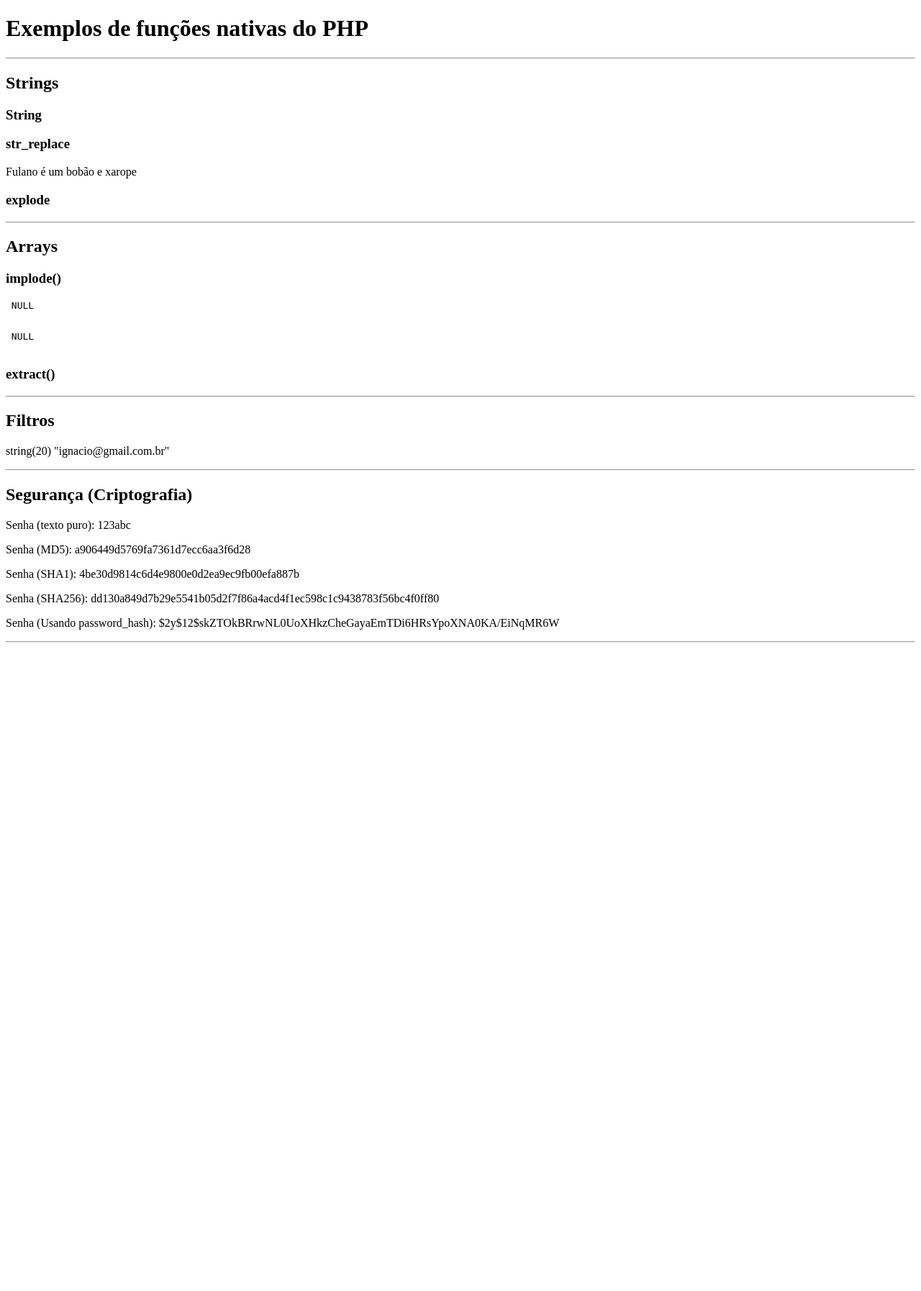
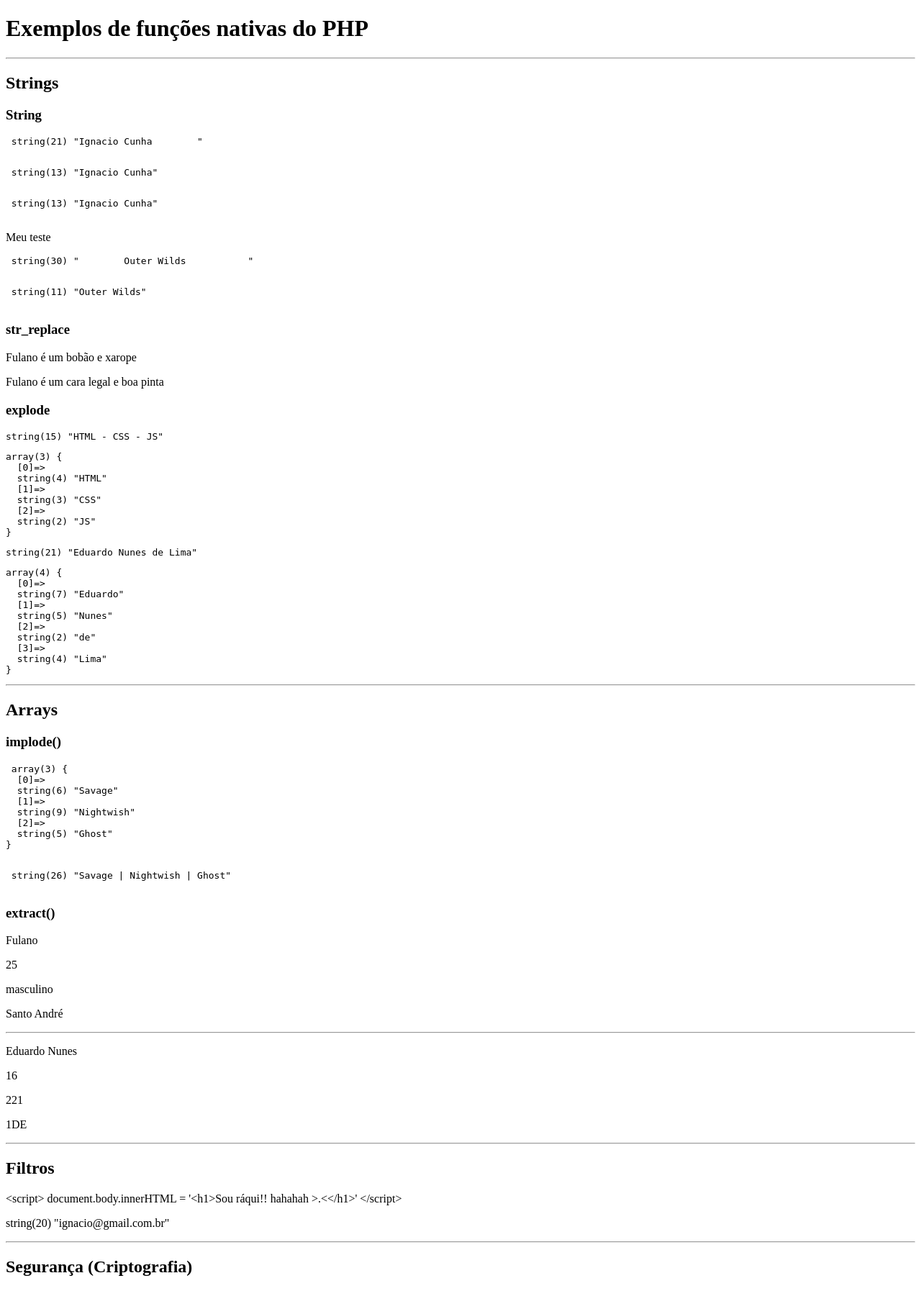
Before and after one commit to Brunoquerinojr/php, a PHP site: page /06-funcoes_nativas.php in a window 1280 px wide. Shown: the whole page at 72% size. Before the commit the page ends 893 px from the top, so only its background shows below. Run offline with PHP 8.4, Linux system fonts and the light colour scheme; data that the repository does not hold is empty.

Commit message:
attform3

```diff
--- a/Aulas 3 e 4_PHP (Alunos)/Aula04_alunos/2_funções/06-funcoes_nativas.php
+++ b/Aulas 3 e 4_PHP (Alunos)/Aula04_alunos/2_funções/06-funcoes_nativas.php
@@ -16,19 +16,28 @@
     // Trim(param) -> Remove espaços antes e depois de strings
     $nome = "Ignacio Cunha        ";
     $nomeSemEspaco = trim($nome);
+    $jogo = "        Outer Wilds           ";
 ?>
 
-<!-- 1ª Digitação (Aqui) -->
+
+<pre> <?=var_dump($nome)?> </pre>
+<pre> <?=var_dump(trim($nome))?> </pre>
+<pre> <?=var_dump($nomeSemEspaco)?> </pre>
+
+<p>Meu teste</p>
+<pre> <?=var_dump($jogo)?> </pre>
+<pre> <?=var_dump(trim($jogo))?> </pre>
 
 <!-- ___________________________________________________________ -->
 <!-- Substitui um texto por outro-->
 <h3>str_replace</h3>
 <?php
 $fraseFeia = "<p>Fulano é um bobão e xarope</p>";
-
-
-//  2ª Digitação (Aqui)
-
+$fraseBonita = str_replace (
+    ["bobão", "xarope"],
+    ["cara legal", "boa pinta"],
+    $fraseFeia
+);
 
 echo $fraseFeia;
 echo $fraseBonita;
@@ -42,14 +51,27 @@ $arrayLinguagens = explode(" - ", $linguagens);
 
 ?>
 
-<!-- 3ª Digitação (Aqui) -->
+<pre><?=var_dump($linguagens)?></pre>
+<pre><?=var_dump($arrayLinguagens)?></pre>
+
+<?php
+    $nomes = "Eduardo Nunes de Lima";
+    $arrayNomes = explode(" ", $nomes);
+
+?>
+
+<pre><?=var_dump($nomes)?></pre>
+<pre><?=var_dump($arrayNomes)?></pre>
 
 <!-- ___________________________________________________________ -->
 <hr>
     <h2>Arrays</h2>
     <h3>implode()</h3>
 
-<!-- 4ª Digitação (Aqui) -->
+<?php
+    $bandas = ["Savage", "Nightwish", "Ghost"];
+    $stringBandas = implode(" | ", $bandas);
+?>
 
 <pre> <?=var_dump($bandas)?> </pre>
 <pre> <?=var_dump($stringBandas)?> </pre>
@@ -57,12 +79,43 @@ $arrayLinguagens = explode(" - ", $linguagens);
 <!-- Simplifica a saída -->
     <h3>extract()</h3>
 
-<!-- 5ª Digitação (Aqui) -->
+<?php
+    $aluno = [
+        "id" => "Fulano",
+        "idade" => 25,
+        "sexo" => "masculino",
+        "cidade" => "Santo André"
+    ];
+
+    extract($aluno)
+
+?>
+
 
 <p> <?=$id?> </p>
 <p> <?=$idade?> </p>
 <p> <?=$sexo?> </p>
 <p> <?=$cidade?> </p>
+
+<hr>
+
+<?php
+    $me = [
+        "id" => "Eduardo Nunes",
+        "idade" => 16,
+        "numero" => 221,
+        "classe" => "1DE"
+    ];
+
+    extract($me)
+
+?>
+
+
+<p> <?=$id?> </p>
+<p> <?=$idade?> </p>
+<p> <?=$numero?> </p>
+<p> <?=$classe?> </p>
 
 <!-- ___________________________________________________________ -->
 <hr>
@@ -71,12 +124,13 @@ $arrayLinguagens = explode(" - ", $linguagens);
     <h2>Filtros</h2>
 <?php
     $email = "ignacio@gmail.com.br";
-$ataque = "<script> document.body.innerHTML = 'Sou ráqui!! hahahah >.<' </script>";
+    $ataque = "<script> document.body.innerHTML = '<h1>Sou ráqui!! hahahah >.<</h1>' </script>";
 
     // echo $ataque;
 
-//  6ª Digitação (Aqui)
+    $ataqueAnulado = filter_var($ataque, FILTER_SANITIZE_SPECIAL_CHARS);
 
+    echo $ataqueAnulado;
 ?>
 
 
@@ -89,35 +143,3 @@ $ataque = "<script> document.body.innerHTML = 'Sou ráqui!! hahahah >.<' </scrip
 <!-- ___________________________________________________________ -->
 <hr>
     <h2>Segurança (Criptografia)</h2>
-
-<?php
-$senha = "123abc"; // texto puro ou plain text (sem segurança)
-
-/* Algoritmos mais comuns (Criptografia)
-MD5, SHA1, SHA256 */
-$senhaMD5 = md5($senha);
-$senhaSHA1 = sha1($senha);
-$senhaSHA256 = hash('sha256', $senha);
-
-// Método recomendado atualmente
-$senhaSegura = password_hash($senha, PASSWORD_DEFAULT);
-
-?>
-
-<!-- strlen($senha) Para ler nº caracteres -->
-
-<p> Senha (texto puro): <?=$senha?> </p>
-<p> Senha (MD5): <?=$senhaMD5?> </p>
-<p> Senha (SHA1): <?=$senhaSHA1?> </p>
-<p> Senha (SHA256): <?=$senhaSHA256?> </p>
-
-<!-- Gera um Hash de 60 caracteres -->
-<p> Senha (Usando password_hash): <?=$senhaSegura?> </p>
-
-<hr>
-<!-- Como checar se a senha é a correta -->
-
-<!-- 7ª Digitação (Aqui)  -->
-
-</body>
-</html>
```
Also changed, not shown: Aulas 3 e 4_PHP (Alunos)/Aula04_alunos/1_inclusão/04-Inclusao.php (+9 -13 lines), Aulas 3 e 4_PHP (Alunos)/Aula04_alunos/2_funções/05-funcoes.php (+13 -16 lines), Aulas 3 e 4_PHP (Alunos)/Aula04_alunos/3_formulario/10-formulario-processamento.php (+26 -1 lines). Lines whose indentation alone changed are shown as unchanged.
